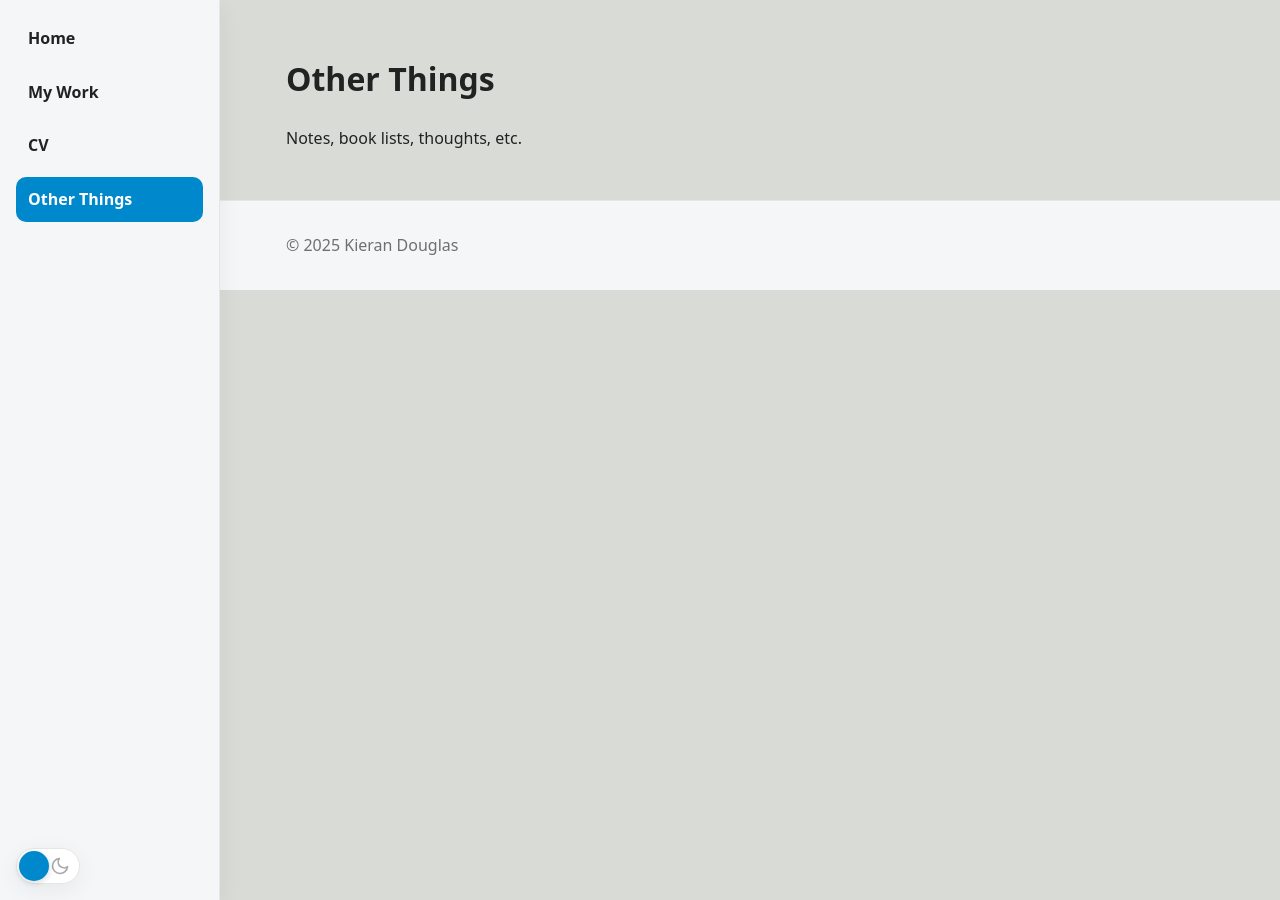
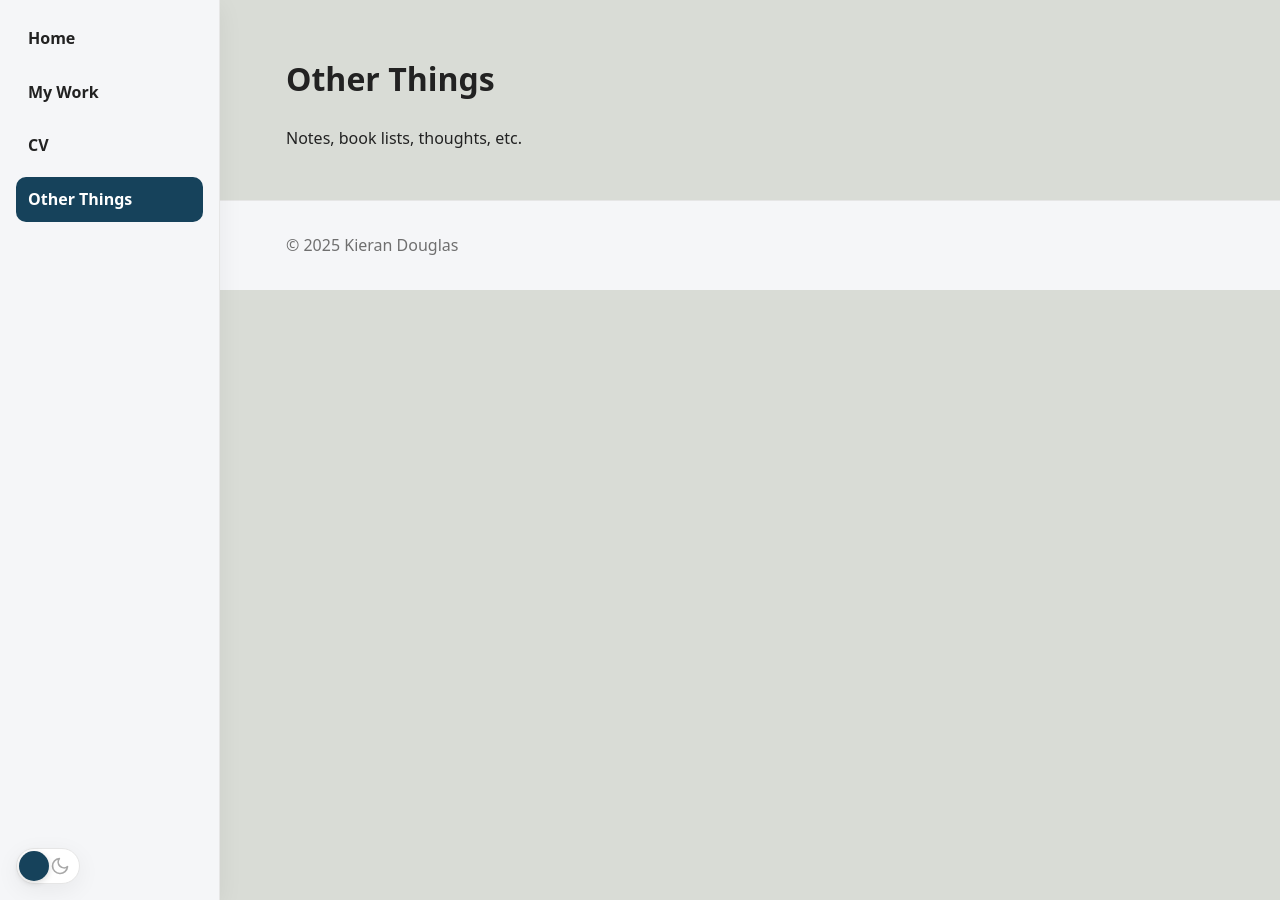
Before and after one commit to KieranCDouglas/kierancdouglas.github.io, a Jekyll site: the page built from other-things.md, in a window 1280 px wide. Built offline with Jekyll 4.4.1, drawn with Linux system fonts in a browser that asks for light colours.

Commit message:
Update style.css

```diff
--- a/assets/css/style.css
+++ b/assets/css/style.css
@@ -4,27 +4,35 @@
 :root {
   --max-width: 960px;
 
-  /* light theme */
-  --bg: #D9DCD6;
+  /* LIGHT theme */
+  --bg: #D9DCD6;        /* page background */
   --text: #222222;
   --muted: #6f6f6f;
-  --surface: #ffffff;
-  --surface-2: #f5f6f8;
+  --surface: #ffffff;   /* cards/content */
+  --surface-2: #f5f6f8; /* sidebar/track */
   --border: #e6e6e6;
-  --brand: #0088cc;
+
+  /* Accent for buttons/toggle in LIGHT */
+  --brand: #16425B;     /* active sidebar & toggle thumb */
+  --on-brand: #ffffff;  /* text/icon on brand bg */
 
   --radius: 16px;
   --shadow: 0 6px 24px rgba(0,0,0,.06);
 }
 
 html[data-theme="dark"] {
-  --bg: #0f1115;
-  --text: #e7e7e7;
-  --muted: #a0a0a0;
-  --surface: #161a23;
-  --surface-2: #1c2230;
-  --border: #2b3447;
-  --brand: #5ab0ff;
+  /* DARK theme */
+  --bg: #114B5F;        /* page background */
+  --text: #E4FDE1;      /* general text */
+  --muted: #bfe9d2;     /* softened text */
+  --surface: #0f3a49;   /* cards/content */
+  --surface-2: #0e3440; /* sidebar/track */
+  --border: #0c2d38;
+
+  /* Accent for buttons/toggle in DARK */
+  --brand: #E4FDE1;     /* active sidebar & toggle thumb */
+  --on-brand: #0f1115;  /* readable text on light brand chip */
+
   --shadow: 0 8px 28px rgba(0,0,0,.45);
 }
 
@@ -118,10 +126,28 @@ button:focus-visible {
   border-radius: 10px;
   transition: background .2s, color .2s, transform .05s, box-shadow .2s;
 }
-.navbar a:hover { background: rgba(0,0,0,.04); box-shadow: 0 2px 6px rgba(0,0,0,.06); }
-html[data-theme="dark"] .navbar a:hover { background: rgba(255,255,255,.06); box-shadow: none; }
 
-.navbar a.active { background: var(--brand); color: #fff; }
+/* subtle hover tint using brand (with rgba fallback if color-mix unsupported) */
+.navbar a:hover {
+  background: color-mix(in srgb, var(--brand) 12%, transparent);
+  box-shadow: 0 2px 6px rgba(0,0,0,.06);
+}
+@supports not (background: color-mix(in srgb, red 10%, white)) {
+  .navbar a:hover { background: rgba(22,66,91,0.12); } /* approx of #16425B @ 12% */
+}
+html[data-theme="dark"] .navbar a:hover {
+  background: color-mix(in srgb, var(--brand) 10%, transparent);
+  box-shadow: none;
+}
+@supports not (background: color-mix(in srgb, red 10%, white)) {
+  html[data-theme="dark"] .navbar a:hover { background: rgba(228,253,225,0.10); }
+}
+
+/* Active state = brand chip with readable text */
+.navbar a.active {
+  background: var(--brand);
+  color: var(--on-brand);
+}
 
 /* ===================== */
 /* SLIDING THEME TOGGLE  */
@@ -163,7 +189,7 @@ html[data-theme="dark"] .navbar a:hover { background: rgba(255,255,255,.06); box
   transition: background .2s ease, border-color .2s ease;
 }
 
-/* The thumb that slides */
+/* The thumb that slides — uses brand in BOTH themes */
 .tgl-thumb {
   position: absolute;
   top: 50%;
@@ -172,6 +198,7 @@ html[data-theme="dark"] .navbar a:hover { background: rgba(255,255,255,.06); box
   height: 30px;
   border-radius: 50%;
   background: var(--brand);
+  color: var(--on-brand);
   box-shadow: 0 2px 6px rgba(0,0,0,.15);
   transform: translate(0, -50%);
   transition: transform .25s ease, background .25s ease, box-shadow .25s ease;
@@ -187,27 +214,30 @@ html[data-theme="dark"] .navbar a:hover { background: rgba(255,255,255,.06); box
   transition: color .25s ease, opacity .25s ease;
 }
 
-.tgl-icon--sun { left: 8px; }
+/* Ensure icons sit centered and don't get baseline cropped */
+.tgl-icon { line-height: 0; }
+.tgl-icon svg { display: block; }
+
+/* inner spacing so icons don't kiss the edge */
+.tgl-icon--sun  { left: 9px; }
 .tgl-icon--moon { right: 9px; }
 
 /* Hover polish */
 .theme-toggle:hover .tgl-thumb { box-shadow: 0 4px 10px rgba(0,0,0,.18); }
 
-/* State when DARK is active: move thumb right, brighten moon, mute sun */
+/* DARK active: move thumb right, brighten moon, mute sun */
 html[data-theme="dark"] .tgl-thumb {
-  transform: translate(32px, -50%);      /* 64 - 30 - (2*2) ≈ 30; a hair more for spacing */
-  background: #2b3348;                    /* darker thumb in dark mode */
+  transform: translate(32px, -50%);   /* 64 - 30 - (2*2) ≈ 30; nudge for spacing */
+  background: var(--brand);
 }
-
-html[data-theme="dark"] .tgl-icon--moon { opacity: 1; color: #e7e7e7; }
+html[data-theme="dark"] .tgl-icon--moon { opacity: 1; color: var(--text); }
 html[data-theme="dark"] .tgl-icon--sun  { opacity: .55; color: var(--muted); }
 
-/* State when LIGHT is active: thumb left, brighten sun, mute moon */
+/* LIGHT active: thumb left, brighten sun, mute moon */
 html[data-theme="light"] .tgl-thumb {
   transform: translate(0, -50%);
   background: var(--brand);
 }
-
 html[data-theme="light"] .tgl-icon--sun  { opacity: 1; color: #222; }
 html[data-theme="light"] .tgl-icon--moon { opacity: .6; color: var(--muted); }
 
@@ -228,7 +258,6 @@ html[data-theme="light"] .tgl-icon--moon { opacity: .6; color: var(--muted); }
   }
 }
 
-
 /* ===================== */
 /* BUTTONS               */
 /* ===================== */
@@ -240,7 +269,7 @@ html[data-theme="light"] .tgl-icon--moon { opacity: .6; color: var(--muted); }
   font-weight: 600;
   border: 1px solid var(--brand);
 }
-.btn--primary { background: var(--brand); color: #fff; }
+.btn--primary { background: var(--brand); color: var(--on-brand); }
 .btn--primary:hover { filter: brightness(0.95); }
 .btn--ghost { background: transparent; color: var(--brand); }
 .btn--ghost:hover { background: rgba(0,0,0,.04); }
@@ -299,11 +328,11 @@ html[data-theme="dark"] .intro__blurb { color: var(--muted); }
   transform: translateY(-2px);
   background: var(--brand);
   border-color: var(--brand);
-  color: #fff;
+  color: var(--on-brand);
 }
 /* Optional brand colors on hover */
 .social-icons a[aria-label="LinkedIn"]:hover { background: #0A66C2; border-color: #0A66C2; }
-.social-icons a[aria-label="GitHub"]:hover { background: #24292e; border-color: #24292e; }
+.social-icons a[aria-label="GitHub"]:hover   { background: #24292e; border-color: #24292e; }
 .social-icons a[aria-label="Substack"]:hover { background: #ff6719; border-color: #ff6719; }
 html[data-theme="dark"] .social-icons a { background: var(--surface); border-color: var(--border); color: var(--text); }
 
@@ -445,10 +474,3 @@ html[data-theme="dark"] .project-meta .summary { color: var(--text); }
     margin: 0 auto;
   }
 }
-/* Ensure icons sit centered and don't get baseline cropped */
-.tgl-icon { line-height: 0; }         /* removes text baseline space */
-.tgl-icon svg { display: block; }     /* removes inline-gap/bleed */
-
-/* Optional: a hair more inner spacing so icons never kiss the pill edge */
-.tgl-icon--sun { left: 9px; }        /* was 8px; adjust to taste */
-.tgl-icon--moon { right: 9px; }      /* was 8px */
```
